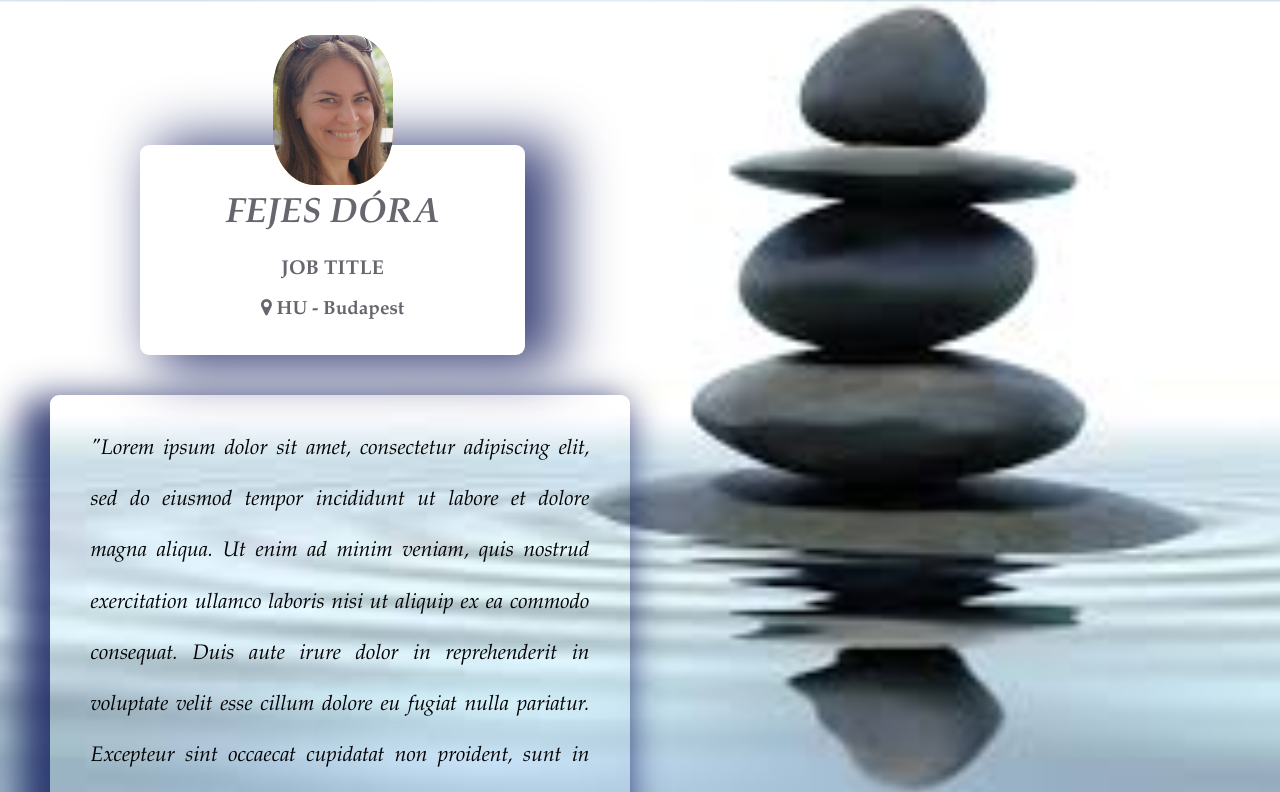
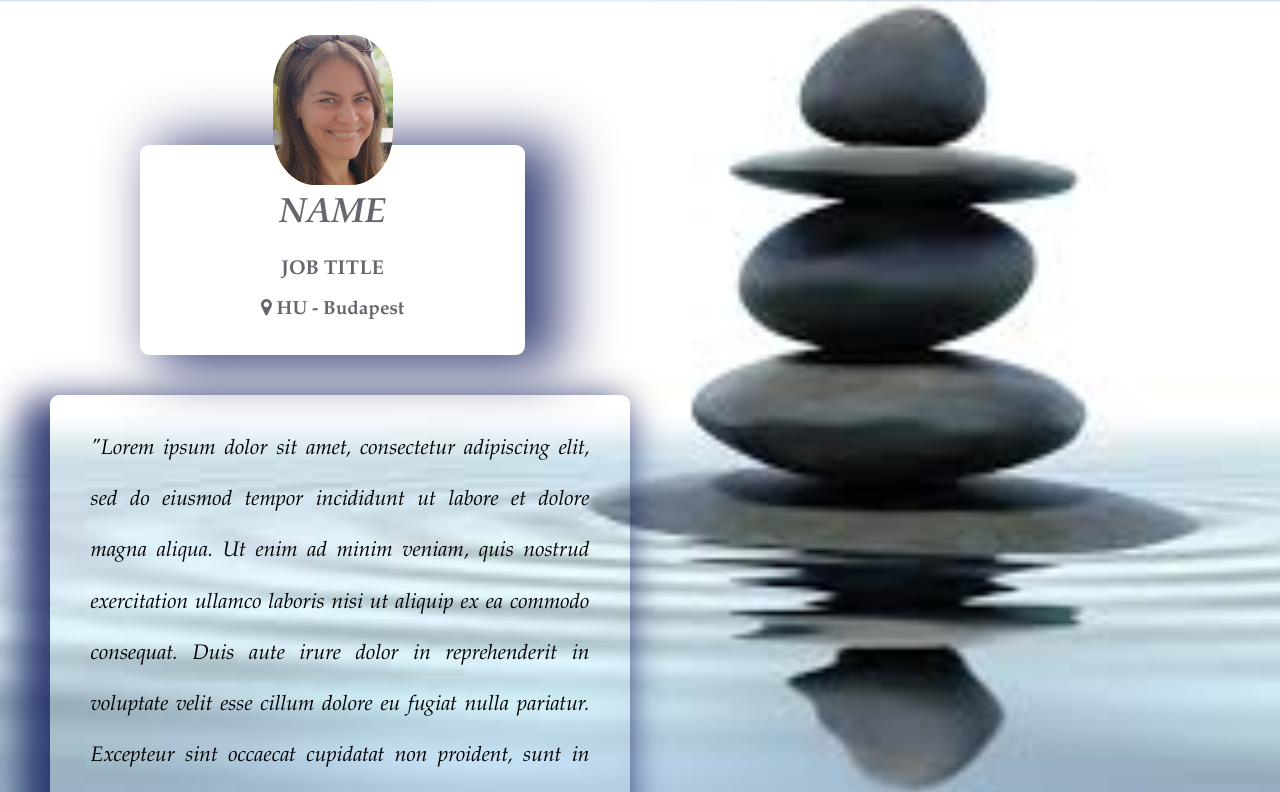
Before and after one commit to dofejes/profile-card, a plain HTML site: page index.html in a window 1280 px wide. Shown: the top 792 px of the page. Drawn offline with Linux system fonts and the light colour scheme.

Commit message:
index.html

```diff
--- a/index.html
+++ b/index.html
@@ -14,10 +14,10 @@
 <div class="profile-card">
   <div class="head">
     <div class="profile-image">
-      <img src="assets/profile5.jpg" alt="Fejes Dóra">
+      <img src="assets/profile5.jpg" alt="name">
     </div>
     <div class="profile-data">
-      <h1>Fejes Dóra</h1>
+      <h1>Name</h1>
       <h2>Job title</h2>
       <h3><i class="fa fa-map-marker"></i>   HU - Budapest</h3>
     </div>
```
